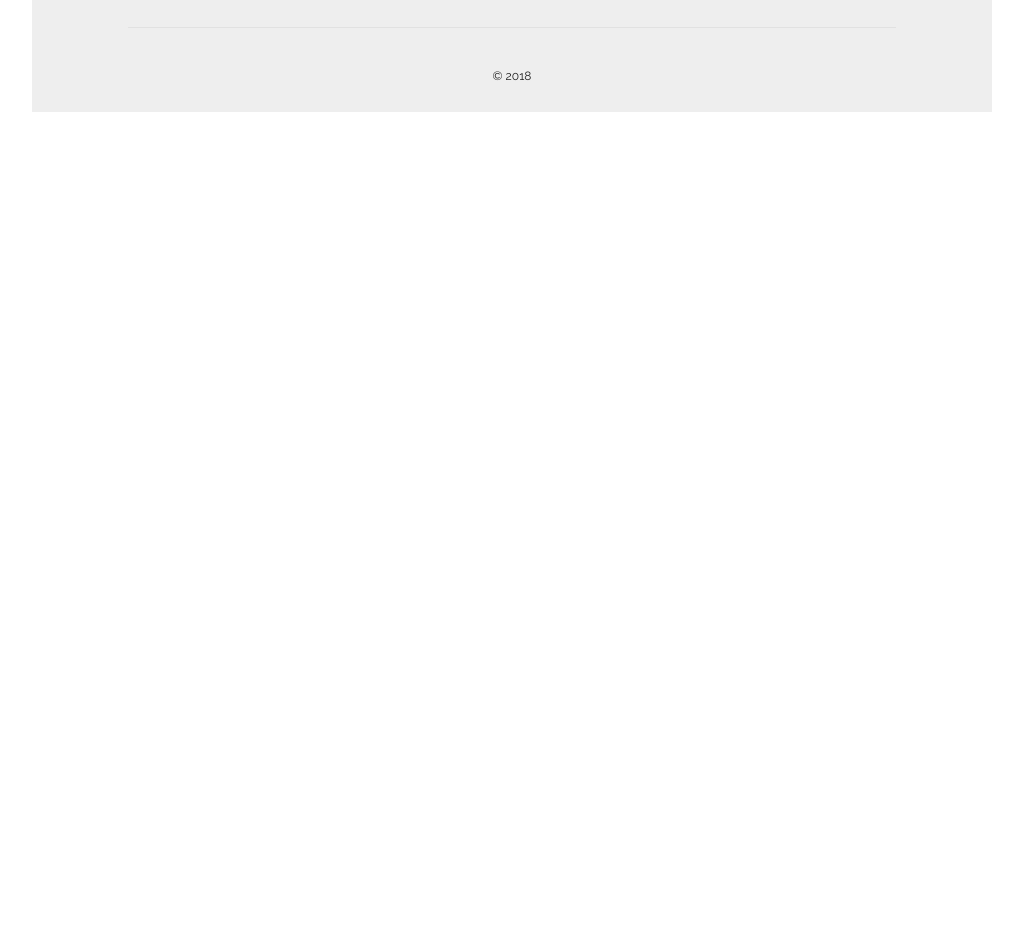
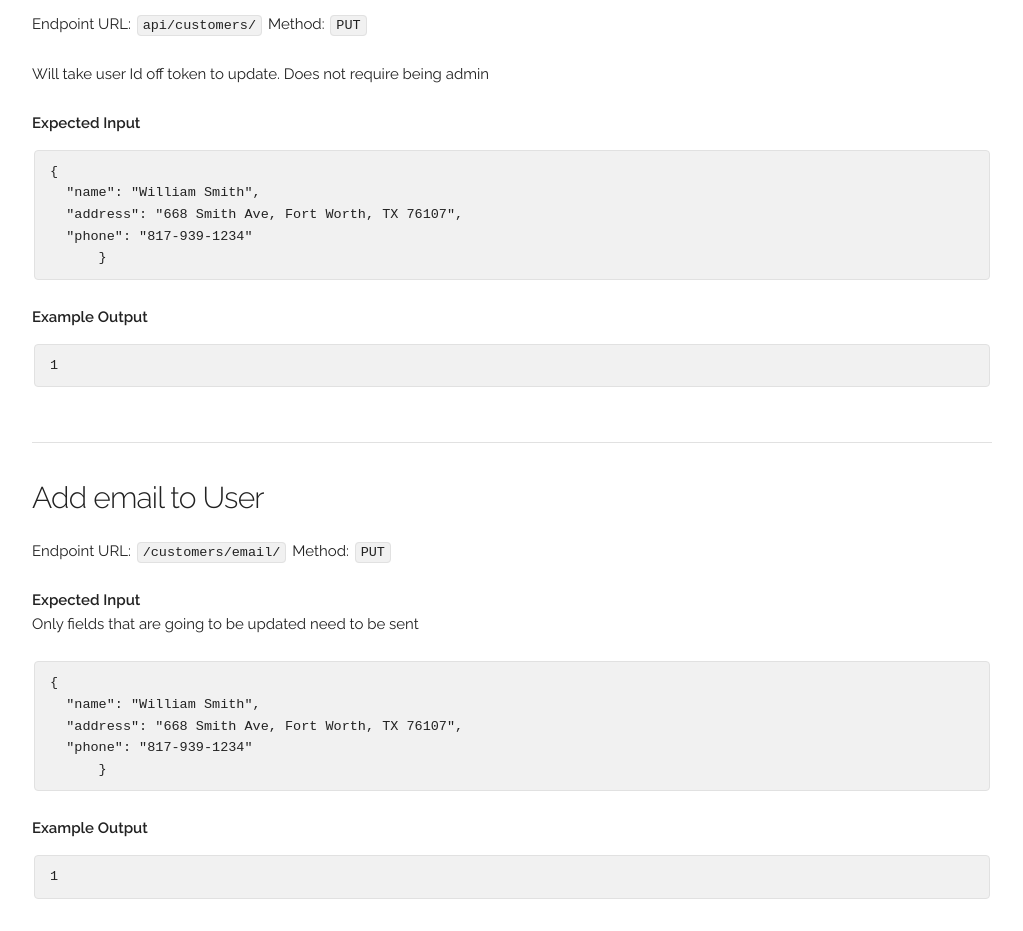
Before and after one commit to NandoTheessen/PM-Project-Backend, a website: page public/index.html in a window 1280 px wide. Shown: the part 1224-2155 px from the top of the page, without its empty margins (128-1151 px from the left). Before the commit the page ends 1336 px from the top, so only its background shows below. Drawn offline with Linux system fonts and the light colour scheme.

Commit message:
docs for cust done

```diff
--- a/public/index.html
+++ b/public/index.html
@@ -81,7 +81,6 @@
       <h4>Get User Data</h4>
       <p><span>Endpoint URL: </span><code>/api/customers/</code> <span>Method:
         </span><code>GET</code></p>
-      <p>To register a new user send a <code>POST</code> that looks as follows.</p>
       <strong>Example Output</strong>
       <pre><code>{
   "externalID": "101726162587457658790",
@@ -97,7 +96,44 @@
     </section>
     <hr>
 
+    <section id="putuser" class="row">
+      <h4>Update User profile by id</h4>
+      <p><span>Endpoint URL: </span><code>api/customers/:id</code> <span>Method:
+        </span><code>PUT</code></p>
+        <p>Only fields that are going to be updated need to be sent. Requires being
+          logged in as Admin
+        </p>
+        <p><span>Endpoint URL: </span><code>api/customers/</code> <span>Method:
+        </span><code>PUT</code></p>
+        <p>Will take user Id off token to update.  Does not require being admin</p>
+      <strong>Expected Input</strong>
+      <pre><code>{
+  "name": "William Smith",
+  "address": "668 Smith Ave, Fort Worth, TX 76107",
+  "phone": "817-939-1234"
+      }</code></pre>
+      <strong>Example Output</strong>
+      <pre><code>1</code></pre>
 
+    </section>
+    <hr>
+
+    <section id="addemail" class="row">
+      <h4>Add email to User</h4>
+      <p><span>Endpoint URL: </span><code>/customers/email/</code> <span>Method:
+        </span><code>PUT</code></p>
+      <strong>Expected Input</strong>
+      <p>Only fields that are going to be updated need to be sent</p>
+      <pre><code>{
+  "name": "William Smith",
+  "address": "668 Smith Ave, Fort Worth, TX 76107",
+  "phone": "817-939-1234"
+      }</code></pre>
+      <strong>Example Output</strong>
+      <pre><code>1</code></pre>
+
+    </section>
+    <hr>
 
   <footer style="background-color: #eee; padding-top: 30px; margin-top: 50px;">
     <div class="container">
```
Also changed, not shown: routes/customers.js (+16 -0 lines), routes/index.js (+5 -2 lines), 1 other file.
